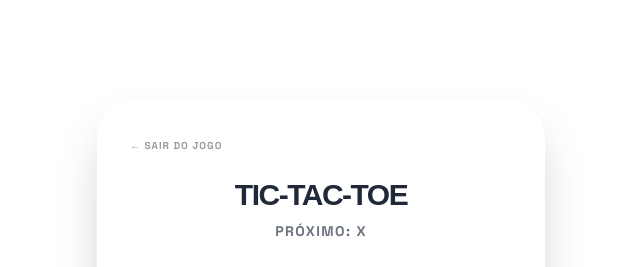
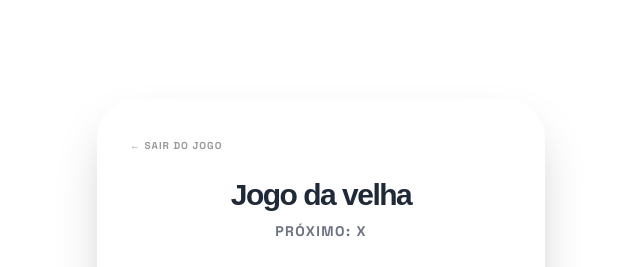
Before and after one commit to G4briel2/prj-react, a React (Create React App) app: page /jogo-da-velha in a window 1280 px wide. Shown: the top 267 px of the page, without its empty margins (319-959 px from the left). Built offline with nearby package versions, Linux system fonts and the light colour scheme; a web font is replaced by a local one.

Commit message:
Correção do título do jogo da velha

```diff
--- a/src/components/features/velha/TicTacToe.jsx
+++ b/src/components/features/velha/TicTacToe.jsx
@@ -66,8 +66,8 @@ export default function TicTacToe() {
           ← Sair do Jogo
         </button>
 
-        <h2 className="font-display text-3xl font-black text-gray-800 mb-2 uppercase tracking-tighter text-center">
-          Tic-Tac-Toe
+        <h2 className="font-display text-3xl font-black text-gray-800 mb-2 tracking-tighter text-center">
+          Jogo da velha
         </h2>
 
         <div
```
